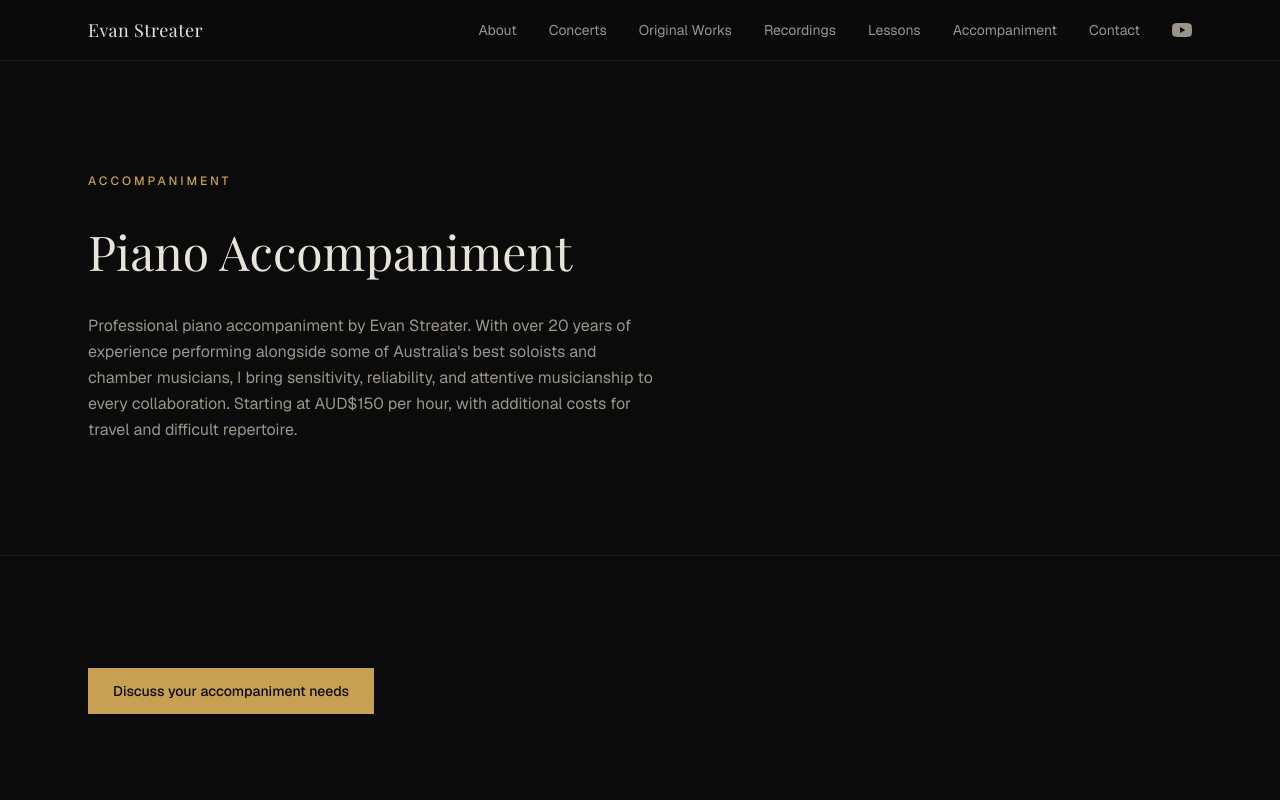
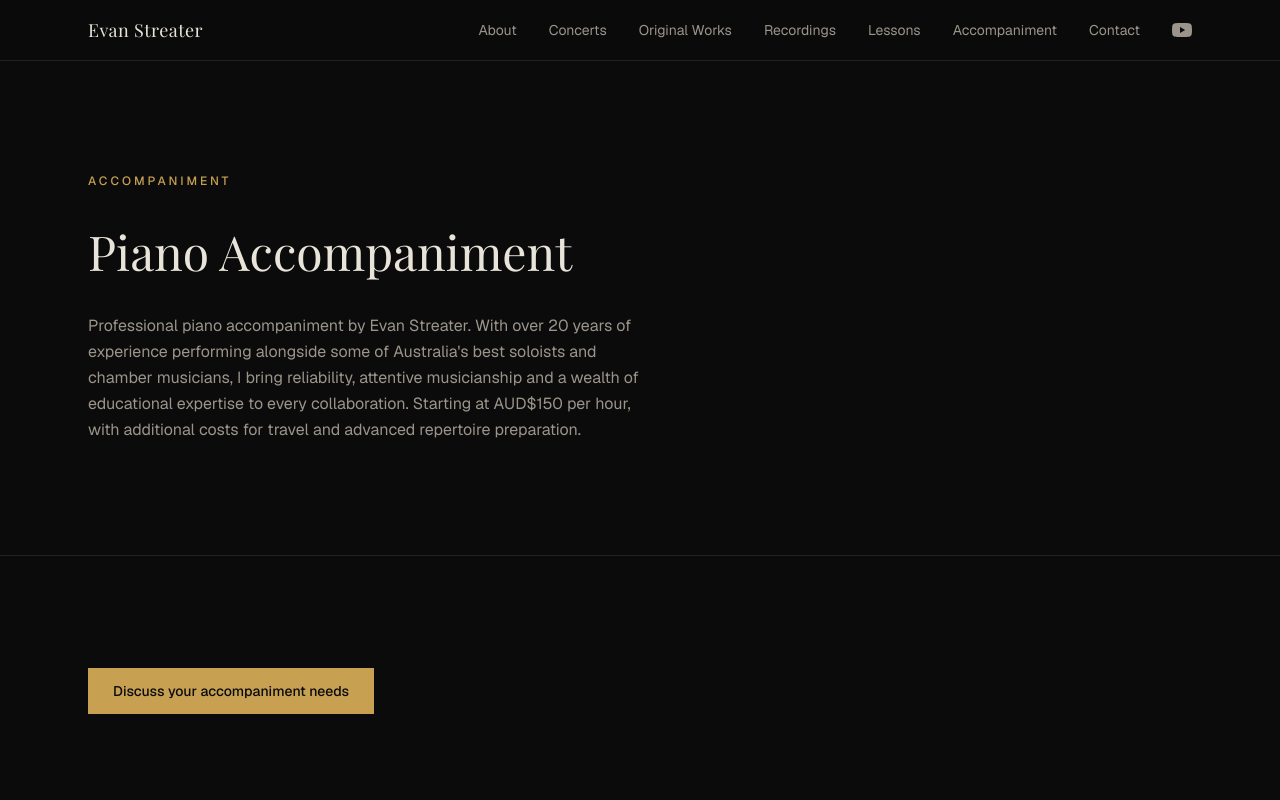
Before and after one commit to dolanmiu/Evan-Streater-Personal-Website, a Next.js app: page /accompaniment in a window 1280 px wide. Shown: the top 800 px of the page. Built offline with nearby package versions, Linux system fonts and the light colour scheme; a web font is replaced by a local one.

Commit message:
style(accompaniment): update introduction text
Updated accompaniment intro to mention reliability, attentive musicianship, educational expertise, and advanced repertoire preparation.

```diff
--- a/app/accompaniment/page.tsx
+++ b/app/accompaniment/page.tsx
@@ -26,10 +26,10 @@ export default function AccompanimentPage() {
           <p className="max-w-xl leading-relaxed text-muted">
             Professional piano accompaniment by Evan Streater. With over 20
             years of experience performing alongside some of Australia&apos;s
-            best soloists and chamber musicians, I bring sensitivity,
-            reliability, and attentive musicianship to every collaboration.
-            Starting at AUD$150 per hour, with additional costs for travel and
-            difficult repertoire.
+            best soloists and chamber musicians, I bring reliability, attentive
+            musicianship and a wealth of educational expertise to every
+            collaboration. Starting at AUD$150 per hour, with additional costs
+            for travel and advanced repertoire preparation.
           </p>
         </div>
       </section>
```
